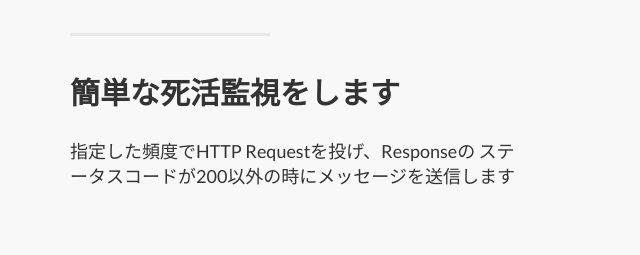
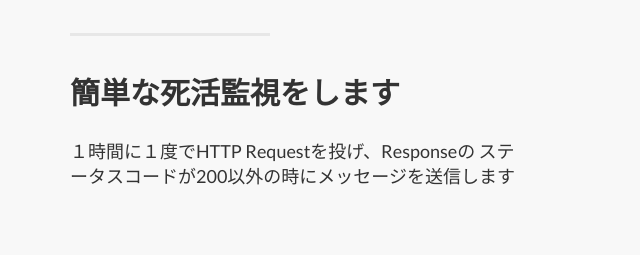
Before and after one commit to yumebayashi/alive-monitoring, a plain HTML site: page index.html in a window 1280 px wide. Shown: the part 860-1115 px from the top of the page, 0-640 px from the left. Drawn offline with Linux system fonts and the light colour scheme.

Commit message:
Update index.html

```diff
--- a/index.html
+++ b/index.html
@@ -111,7 +111,7 @@
                     <hr class="section-heading-spacer">
                     <div class="clearfix"></div>
                     <h2 class="section-heading">簡単な死活監視をします</h2>
-                    <p class="lead">指定した頻度でHTTP&nbsp;Requestを投げ、Responseの ステータスコードが200以外の時にメッセージを送信します</p>
+                    <p class="lead">１時間に１度でHTTP&nbsp;Requestを投げ、Responseの ステータスコードが200以外の時にメッセージを送信します</p>
                 </div>
                 <div class="col-lg-5 col-lg-offset-2 col-sm-6">
                     <img class="img-responsive" src="img/camera_24.png" alt="" style="height: 240px;">
```
